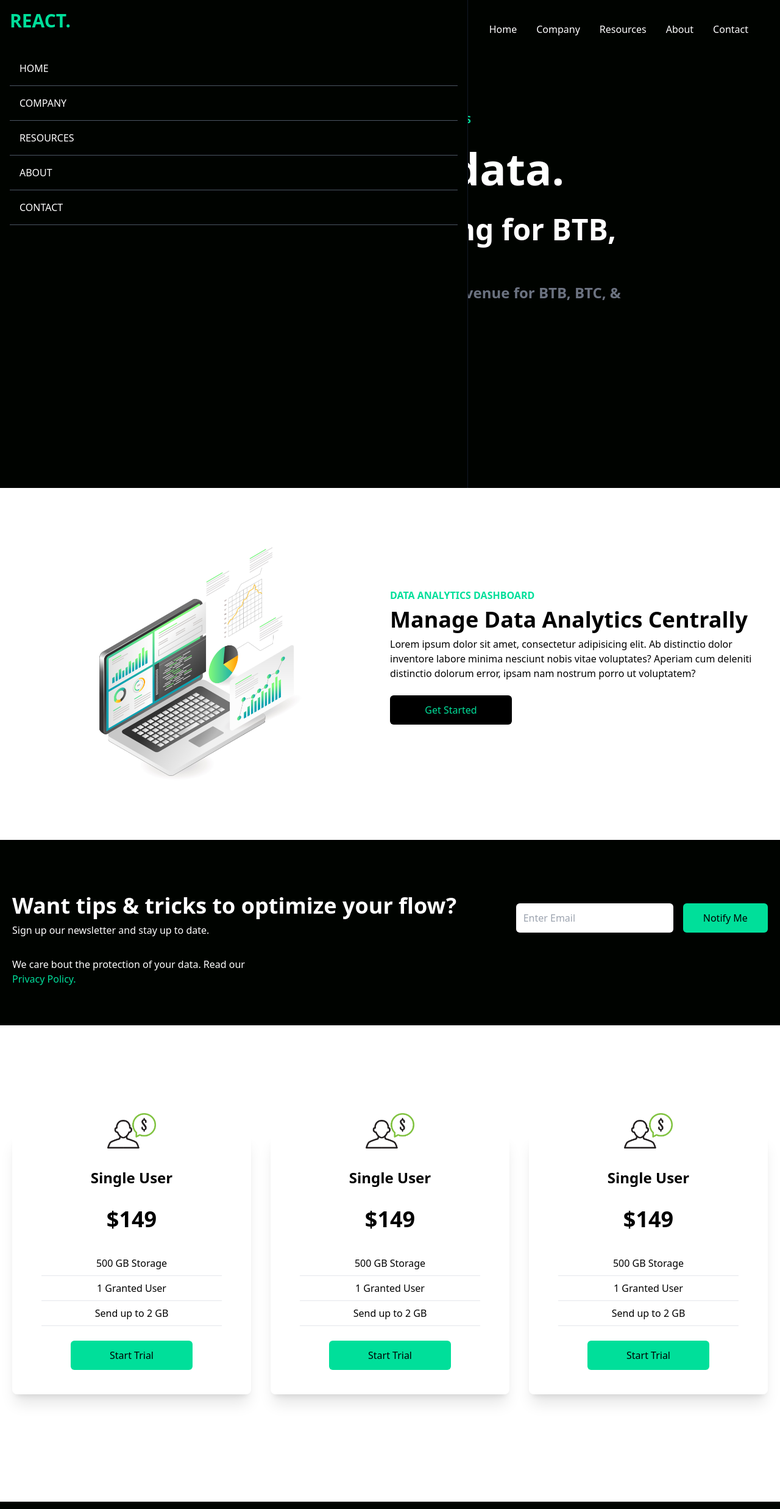
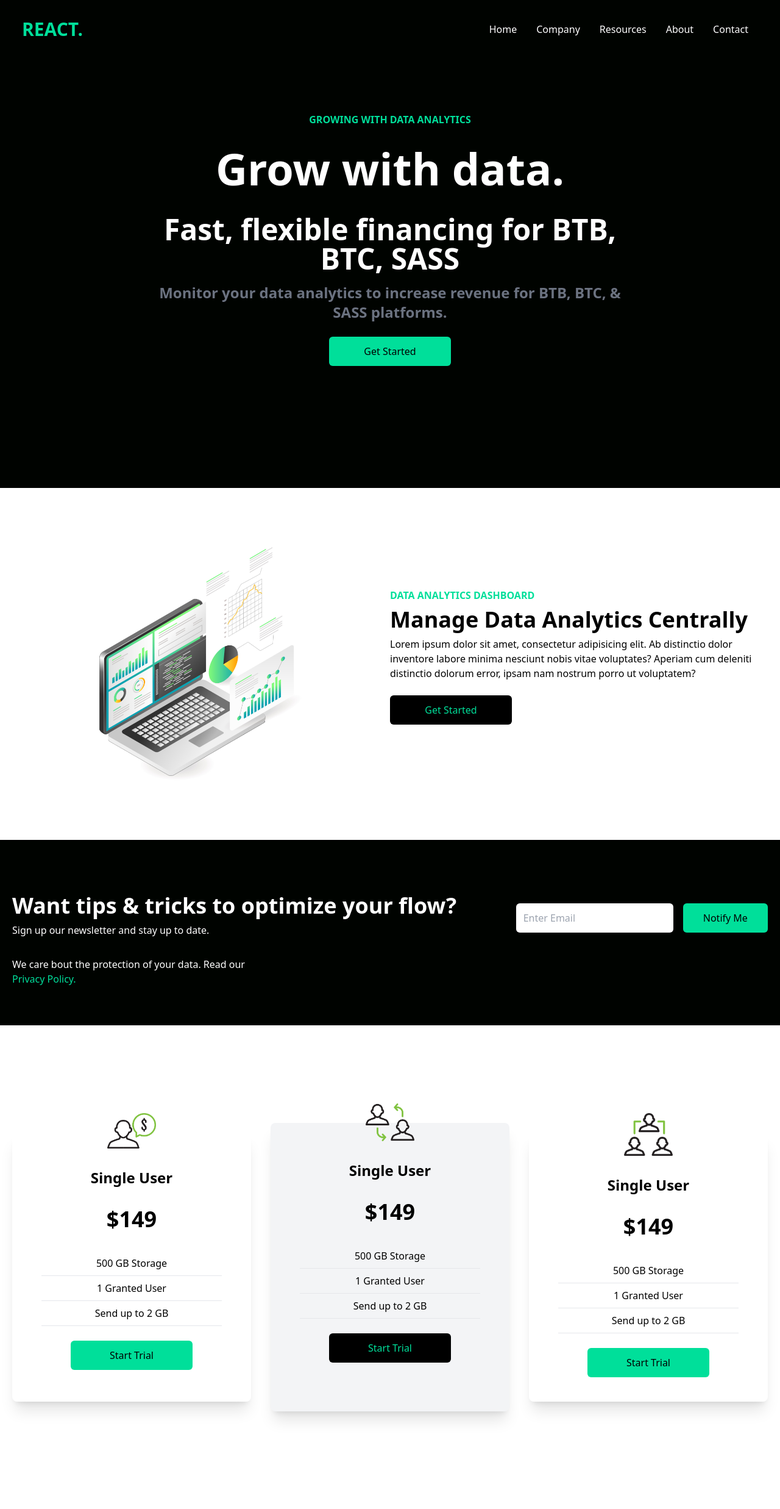
Before and after one commit to gregorybv/grow-with-data, a React (Create React App) app: page / in a window 1280 px wide. Shown: the whole page at 61% size. Built offline with nearby package versions, Linux system fonts and the light colour scheme.

Commit message:
cards final

```diff
--- a/src/components/Cards.jsx
+++ b/src/components/Cards.jsx
@@ -18,8 +18,8 @@ const Cards = () => {
           </div>
           <button className='bg-[#00df9a] w-[200px] rounded-md font-medium my-6 mx-auto py-3'>Start Trial</button>
         </div>
-        <div className='w-full shadow-xl flex flex-col p-4 my-4 rounded-lg hover:scale-105 duration-300'>
-          <img className='w-20 mx-auto mt-[-3rem] bg-white' src={Single} alt="/"/>
+        <div className='w-full shadow-xl bg-gray-100 flex flex-col p-4 md:my-0 my-8 rounded-lg hover:scale-105 duration-300'>
+          <img className='w-20 mx-auto mt-[-3rem] bg-transparent' src={Double} alt="/"/>
           <h2 className='text-2xl font-bold text-center py-8'>Single User</h2>
           <p className='text-center text-4xl font-bold'>$149</p>
           <div className='text-center font-medium'>
@@ -27,10 +27,10 @@ const Cards = () => {
             <p className='py-2 border-b mx-8'>1 Granted User</p>
             <p className='py-2 border-b mx-8'>Send up to 2 GB</p>
           </div>
-          <button className='bg-[#00df9a] w-[200px] rounded-md font-medium my-6 mx-auto py-3'>Start Trial</button>
+          <button className='bg-black text-[#00df9a] w-[200px] rounded-md font-medium my-6 mx-auto py-3'>Start Trial</button>
         </div>
         <div className='w-full shadow-xl flex flex-col p-4 my-4 rounded-lg hover:scale-105 duration-300'>
-          <img className='w-20 mx-auto mt-[-3rem] bg-white' src={Single} alt="/"/>
+          <img className='w-20 mx-auto mt-[-3rem] bg-white' src={Triple} alt="/"/>
           <h2 className='text-2xl font-bold text-center py-8'>Single User</h2>
           <p className='text-center text-4xl font-bold'>$149</p>
           <div className='text-center font-medium'>
--- a/src/components/Navbar.jsx
+++ b/src/components/Navbar.jsx
@@ -1,12 +1,12 @@
-import React, {useState} from 'react';
-import {AiOutlineClose, AiOutlineMenu} from "react-icons/ai";
+import React, { useState } from 'react';
+import { AiOutlineClose, AiOutlineMenu } from 'react-icons/ai';
 
 const Navbar = () => {
-  const [nav, setNav] = useState(false)
+  const [nav, setNav] = useState(false);
 
   const handleNav = () => {
-    setNav(!nav)
-  }
+    setNav(!nav);
+  };
 
   return (
     <div className='flex justify-between items-center h-24 max-w-[1240px] mx-auto px-4 text-white'>
@@ -19,23 +19,18 @@ const Navbar = () => {
         <li className='p-4'>Contact</li>
       </ul>
       <div onClick={handleNav} className='block md:hidden'>
-        {!nav ? <AiOutlineClose size={20}/> : <AiOutlineMenu size={20}/>}
+        {nav ? <AiOutlineClose size={20}/> : <AiOutlineMenu size={20} />}
       </div>
-      <div
-        className={
-          !nav ? 'fixed left-0 top-0 w-[60%] h-full border-r border-r-gray-900 bg-[#000300] ease-in-out duration-500'
-            : 'fixed left-[-100%]'}>
+      <ul className={nav ? 'fixed left-0 top-0 w-[60%] h-full border-r border-r-gray-900 bg-[#000300] ease-in-out duration-500' : 'ease-in-out duration-500 fixed left-[-100%]'}>
         <h1 className='w-full text-3xl font-bold text-[#00df9a] m-4'>REACT.</h1>
-        <ul className='uppercase p-4'>
-          <li className='p-4 border-b border-gray-600'>Home</li>
-          <li className='p-4 border-b border-gray-600'>Company</li>
-          <li className='p-4 border-b border-gray-600'>Resources</li>
-          <li className='p-4 border-b border-gray-600'>About</li>
-          <li className='p-4 border-b border-gray-600'>Contact</li>
-        </ul>
-      </div>
+        <li className='p-4 border-b border-gray-600'>Home</li>
+        <li className='p-4 border-b border-gray-600'>Company</li>
+        <li className='p-4 border-b border-gray-600'>Resources</li>
+        <li className='p-4 border-b border-gray-600'>About</li>
+        <li className='p-4'>Contact</li>
+      </ul>
     </div>
-  )
-}
+  );
+};
 
-export default Navbar
+export default Navbar;
```
